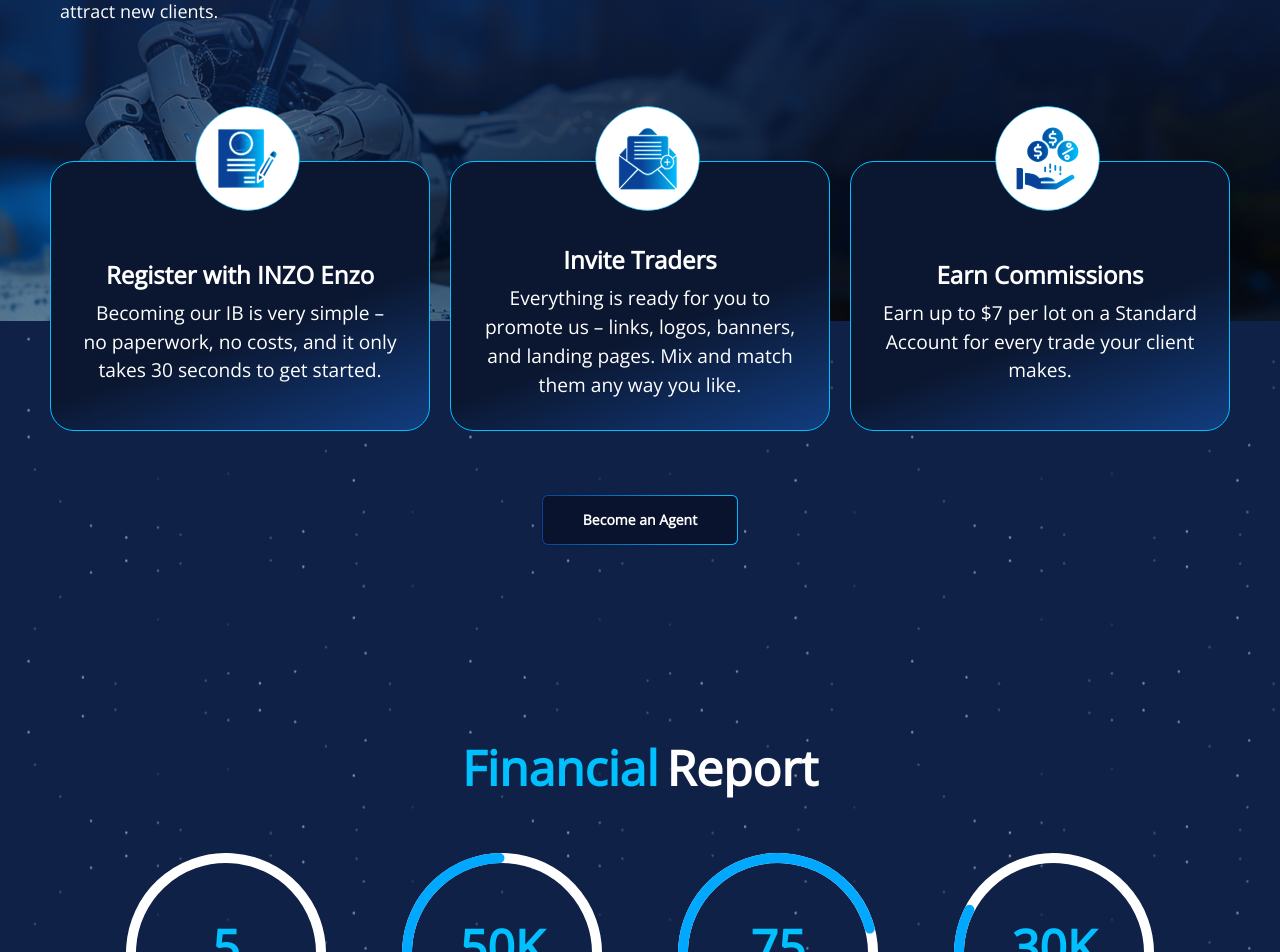
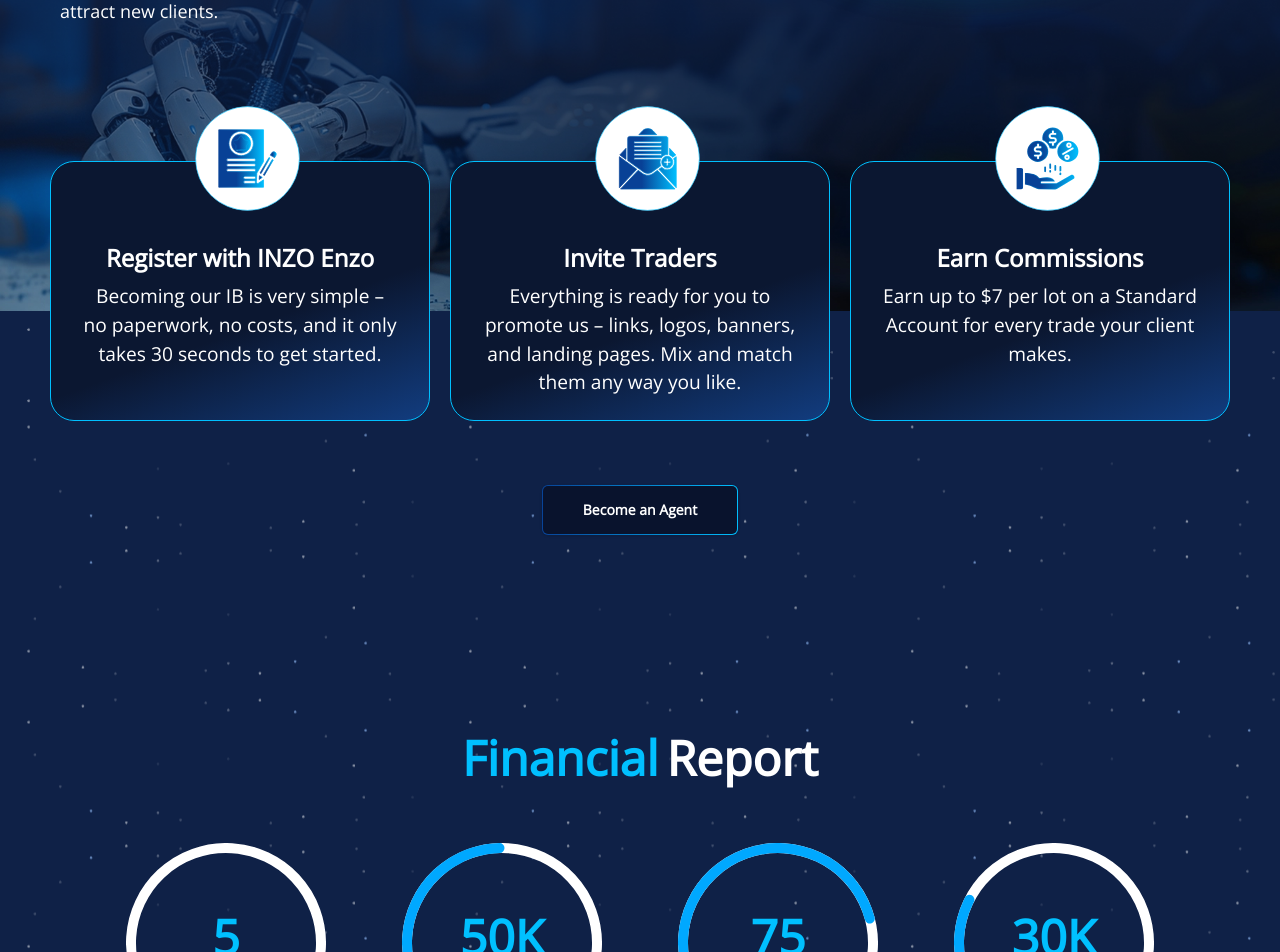
Before and after one commit to joudyjrrr/altaalouf, a Next.js app: page /en/agent-program in a window 1280 px wide. Shown: the part 810-1762 px from the top of the page. Built offline with nearby package versions, Linux system fonts and the light colour scheme.

Commit message:
alter cards

```diff
--- a/src/app/[locale]/agent-program/page.js
+++ b/src/app/[locale]/agent-program/page.js
@@ -98,12 +98,12 @@ const page = () => {
             <div className="grid grid-cols-[repeat(3,minmax(0,400px))] place-content-center gap-y-5  ">
               {termData.map((item, index) => (
                 <div
-                  className={`flex flex-col items-center justify-center w-[380px]
-                 h-[270px] text-white  mx-auto p-5 pt-8 pb-0 rounded-3xl
+                  className={`flex flex-col items-center justify-start w-[380px]
+                 h-[260px] text-white  mx-auto p-5 pt-8 pb-0 rounded-3xl
                   border border-[#00C0FF]  relative bg-custom-gradient text-center`}
                   key={index}
                 >
-                  <div className=" mt-5">
+                  <div className=" mt-12">
                     <p className="text-2xl font-bold ">{item.title}</p>
                     <p className="text-[1.2rem] px-3 pt-2">{item.desc}</p>
                   </div>
```
